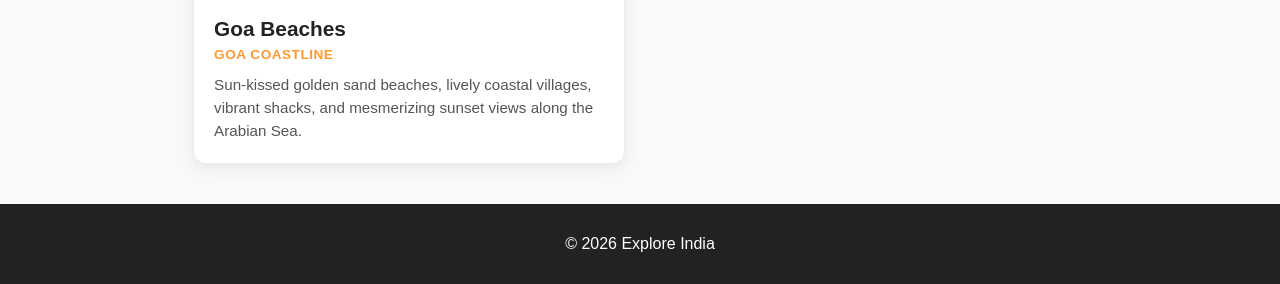
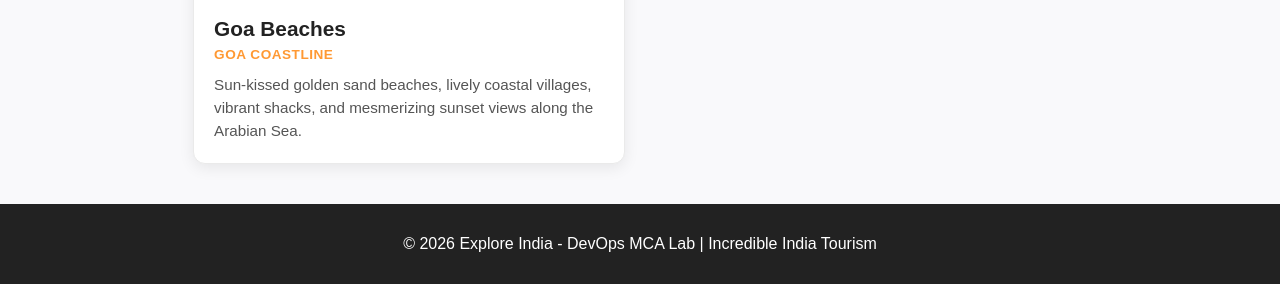
Before and after one commit to Reno07Matthew/travel-india, a plain HTML site: page gallery.html in a window 1280 px wide. Shown: the part 961-1245 px from the top of the page. Drawn offline with Linux system fonts and the light colour scheme.

Commit message:
Add GitHub Actions CI workflow, lab documentation, and HTML metadata

```diff
--- a/gallery.html
+++ b/gallery.html
@@ -63,7 +63,7 @@
 </main>
 
 <footer>
-    <p>© 2026 Explore India</p>
+    <p>© 2026 Explore India - DevOps MCA Lab | Incredible India Tourism</p>
 </footer>
 
 </body>
```
Also changed, not shown: index.html (+3 -1 lines), 2 other files.
